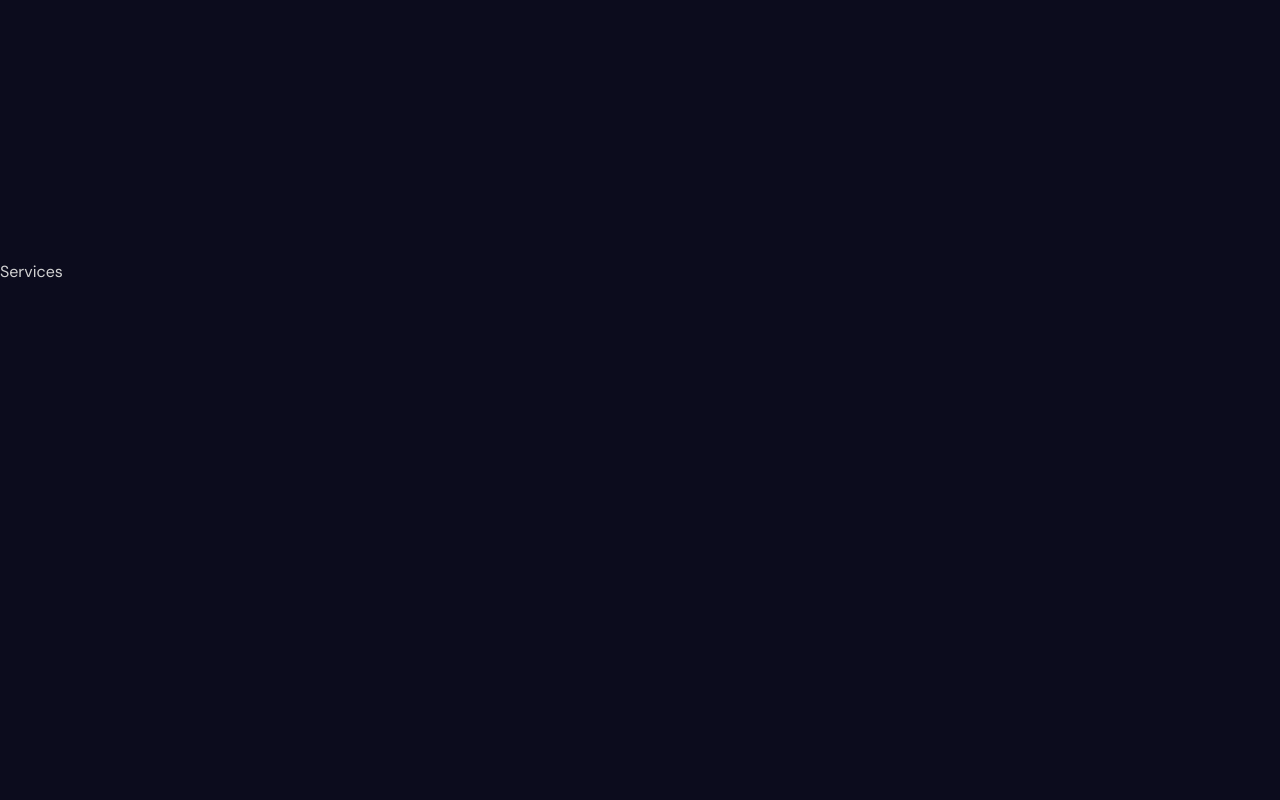
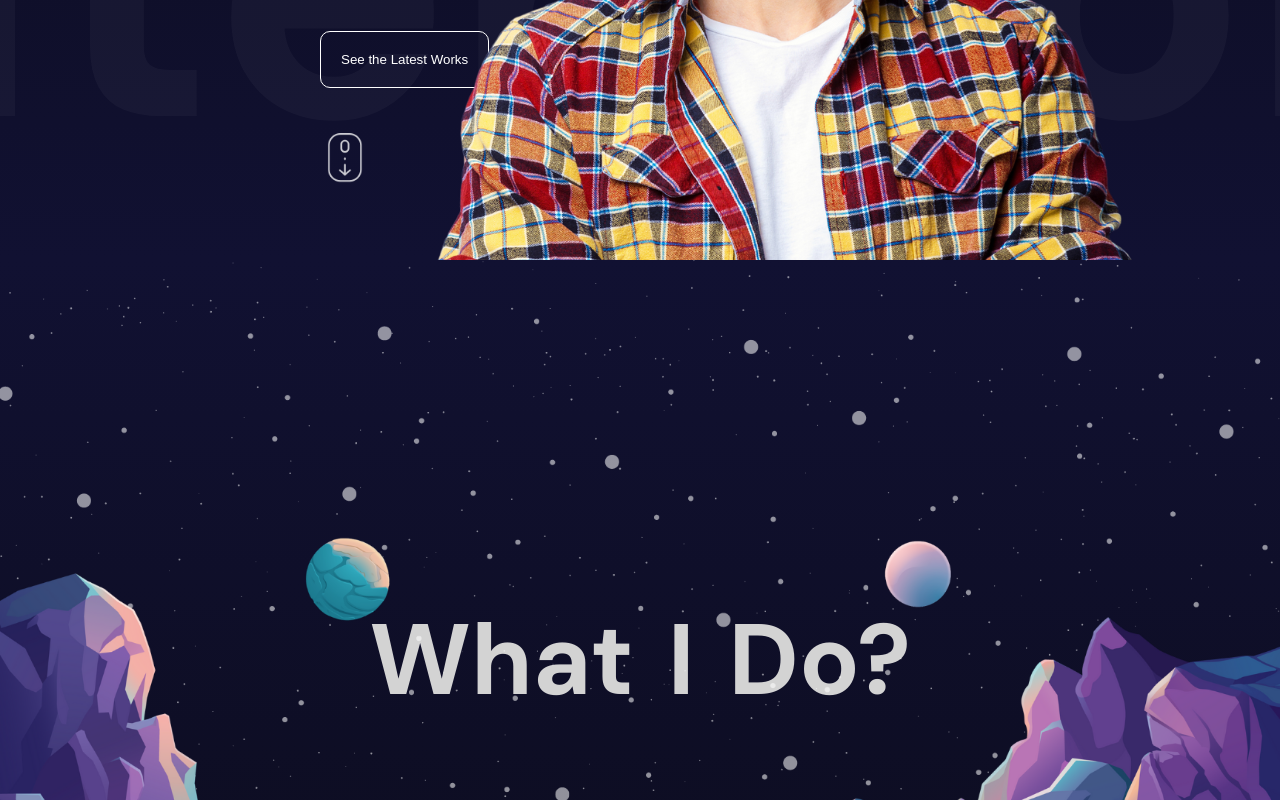
Before and after one commit to bhavy278/animated-portfolio, a React (Vite) app: page / in a window 1280 px wide. Shown: the part 540-1340 px from the top of the page. Built offline with nearby package versions, Linux system fonts and the light colour scheme.

Commit message:
feat: add Parallax and Portfolio components, update App structure, and enhance styles for improved user experience

```diff
--- a/src/App.jsx
+++ b/src/App.jsx
@@ -1,5 +1,9 @@
 import "./App.scss";
+import Hero from "./components/hero/Hero";
 import Navbar from "./components/navbar/Navbar";
+import Parallax from "./components/parallax/Parallax";
+import Portfolio from "./components/portfolio/Portfolio";
+import Services from "./components/services/Services";
 import Test from "./components/test/Test";
 
 function App() {
@@ -8,12 +12,18 @@ function App() {
       <div>
         <section id="Home">
           <Navbar />
-          <a href="">Hero</a>
+          <Hero />
         </section>
-        <section id="Services">Services</section>
-        <section id="Portfolio">Portfolio</section>
-        <section id="Contact">Contact</section>
-        <section id="About">About</section>
+        <section id="Services">
+          <Parallax type={"services"} />
+        </section>
+        <section>
+          <Services />
+        </section>
+        <section>
+          <Parallax type={"portfolio"} />
+        </section>
+
       </div>
     </>
   );
--- /dev/null
+++ b/src/components/parallax/Parallax.jsx
@@ -0,0 +1,49 @@
+import React, { useRef } from "react";
+import "./parallax.scss";
+import { motion, useScroll, useTransform } from "framer-motion";
+export default function Parallax({ type }) {
+  const ref = useRef();
+  const { scrollYProgress } = useScroll({
+    target: ref,
+    offset: ["start start", "end start"],
+  });
+  const yText = useTransform(scrollYProgress, [0, 1], ["0%", "500%"]);
+  const yBg = useTransform(scrollYProgress, [0, 1], ["0%", "100%"]);
+  return (
+    <motion.div
+      ref={ref}
+      className="parallax"
+      style={{
+        background:
+          type === "services"
+            ? "linear-gradient(180deg, #111132, #0c0c1d)"
+            : "linear-gradient(180deg, #111132, #505064)",
+      }}
+    >
+      <motion.h1
+        style={{
+          y: yText,
+        }}
+      >
+        {type === "services" ? "What I Do?" : "What I did?"}
+      </motion.h1>
+
+      <motion.div className="mountains"></motion.div>
+      <motion.div
+        className="planets"
+        style={{
+          y: yBg,
+          backgroundImage: `url(${
+            type === "services" ? "/planets.png" : "/sun.png"
+          })`,
+        }}
+      ></motion.div>
+      <motion.div
+        className="stars"
+        style={{
+          x: yBg,
+        }}
+      ></motion.div>
+    </motion.div>
+  );
+}
--- /dev/null
+++ b/src/components/parallax/parallax.scss
@@ -0,0 +1,40 @@
+.parallax {
+  width: 100%;
+  height: 100%;
+  position: relative;
+  display: flex;
+  justify-content: center;
+  align-items: center;
+  overflow: hidden;
+  h1 {
+    font-size: 100px;
+    word-spacing: 10px;
+  }
+  .mountains {
+    background-image: url("/mountains.png");
+    background-size: cover;
+    background-position: bottom;
+    width: 100%;
+    height: 100%;
+    position: absolute;
+    z-index: 3;
+  }
+  .planets {
+    background-image: url("/planets.png");
+    background-size: cover;
+    background-position: bottom;
+    width: 100%;
+    height: 100%;
+    position: absolute;
+    z-index: 2;
+  }
+  .stars {
+    background-image: url("/stars.png");
+    background-size: cover;
+    background-position: bottom;
+    width: 100%;
+    height: 100%;
+    position: absolute;
+    z-index: 1;
+  }
+}
--- /dev/null
+++ b/src/components/portfolio/Portfolio.jsx
@@ -0,0 +1,89 @@
+import React, { useRef } from "react";
+import "./portfolio.scss";
+import { motion, useScroll, useSpring, useTransform } from "framer-motion";
+const items = [
+  {
+    id: 1,
+    title: "Project Commerce",
+    description:
+      "Lorem ipsum dolor sit amet consectetur adipisicing elit. Deleniti, sed!",
+    img: "https://images.pexels.com/photos/5632397/pexels-photo-5632397.jpeg",
+  },
+  {
+    id: 2,
+    title: "ReactJS APP",
+    description:
+      "Lorem ipsum dolor sit amet consectetur adipisicing elit. Deleniti, sed!",
+    img: "https://images.pexels.com/photos/5632397/pexels-photo-5632397.jpeg",
+  },
+  {
+    id: 3,
+    title: "NextJS BlogPost",
+    description:
+      "Lorem ipsum dolor sit amet consectetur adipisicing elit. Deleniti, sed!",
+    img: "https://images.pexels.com/photos/5632397/pexels-photo-5632397.jpeg",
+  },
+];
+
+const Single = ({ item }) => {
+  const ref = useRef();
+
+  const { scrollYProgress } = useScroll({
+    target: ref,
+    // offset: ["start start, end start"],
+  });
+  const y = useTransform(scrollYProgress, [0, 1], [-300, 300]);
+
+  return (
+    <>
+      <section>
+        <div className="container">
+          <div className="wrapper">
+            <motion.div className="imageContainer" ref={ref}>
+              <motion.img src={item.img} alt="" srcset="" />
+            </motion.div>
+            <motion.div
+              className="textContainer"
+              style={{
+                y,
+              }}
+            >
+              <h2>{item.title}</h2>
+              <p>{item.description}</p>
+              <button>See Demo</button>
+            </motion.div>
+          </div>
+        </div>
+      </section>
+    </>
+  );
+};
+
+export default function Portfolio() {
+  const ref = useRef();
+
+  const { scrollYProgress } = useScroll({
+    target: ref,
+    offeset: ["end end, start start"],
+  });
+  const scaleX = useSpring(scrollYProgress, {
+    stiffness: 100,
+    damping: 30,
+  });
+  return (
+    <div className="portfolio" ref={ref}>
+      <div className="progress">
+        <h1>Featured Works</h1>
+        <motion.div
+          className="progressBar"
+          style={{
+            scaleX,
+          }}
+        ></motion.div>
+      </div>
+      {items.map((item) => {
+        return <Single item={item} key={`${item.title}${item.id}`} />;
+      })}
+    </div>
+  );
+}
--- /dev/null
+++ b/src/components/portfolio/portfolio.scss
@@ -0,0 +1,67 @@
+.portfolio {
+  position: relative;
+  .progress {
+    position: sticky;
+    top: 0;
+    left: 0;
+    padding-top: 50px;
+    text-align: center;
+    color: orange;
+    font-size: 36px;
+
+    h1 {
+    }
+    .progressBar {
+      height: 10px;
+      background-color: white;
+    }
+  }
+  .container {
+    display: flex;
+    width: 100%;
+    height: 100%;
+    align-items: center;
+    justify-content: center;
+    overflow: hidden;
+    .wrapper {
+      max-width: 1366px;
+      margin: auto;
+      display: flex;
+      align-items: center;
+      justify-content: center;
+      gap: 50px;
+      height: 100%;
+      .imageContainer {
+        flex: 1;
+        height: 50%;
+        img {
+          width: 100%;
+          height: 100%;
+          object-fit: cover;
+        }
+      }
+      .textContainer {
+        flex: 1;
+        display: flex;
+        flex-direction: column;
+        gap: 30px;
+        h2 {
+          font-size: 72px;
+        }
+        p {
+          color: white;
+          font-size: 20px;
+        }
+        button {
+          background-color: orange;
+          border: none;
+          color: black;
+          font-size: 12px;
+          border-radius: 10px;
+          padding: 10px;
+          width: 200px;
+        }
+      }
+    }
+  }
+}
--- a/src/components/sidebar/sidebar.scss
+++ b/src/components/sidebar/sidebar.scss
@@ -5,8 +5,10 @@
   justify-content: center;
   background-color: white;
   color: black;
+
   .bg {
     position: fixed;
+    z-index: 999;
     top: 0;
     left: 0;
     bottom: 0;
@@ -31,7 +33,8 @@
     height: 50px;
     border-radius: 50%;
     position: fixed;
-    z-index: 1;
+    z-index: 999;
+
     top: 25px;
     left: 25px;
     background-color: transparent;
```
